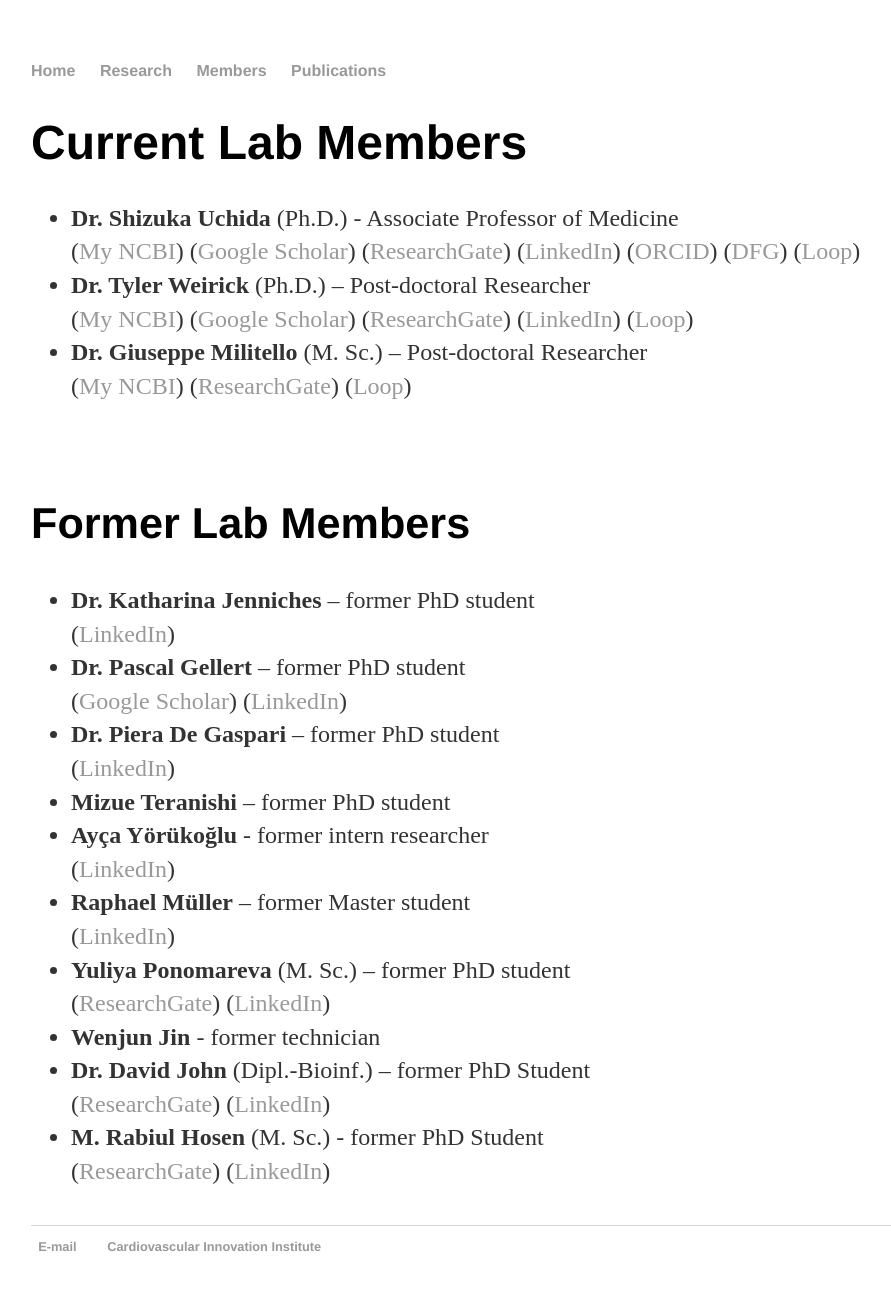
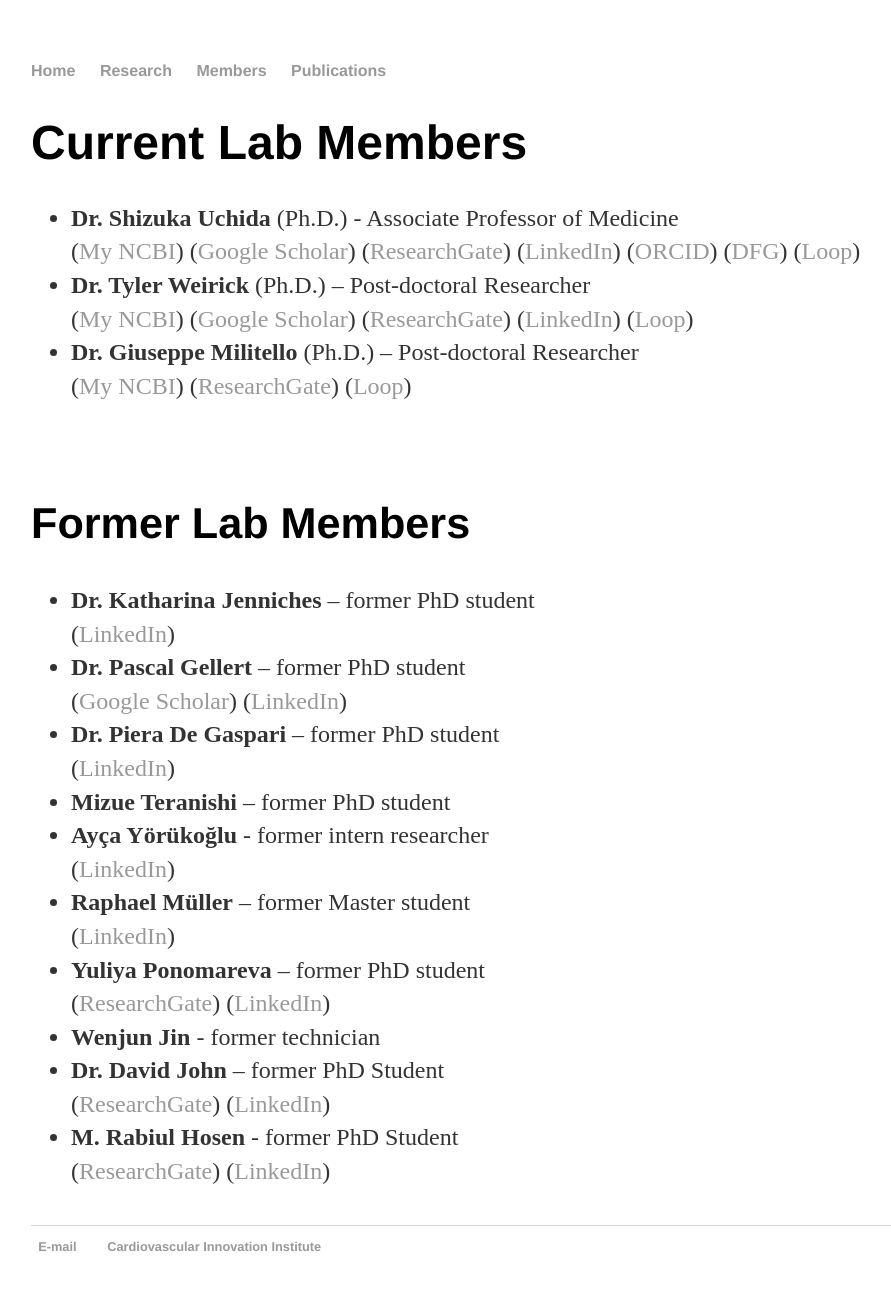
Before and after one commit to heartlncrna/heartlncrna.github.io, a Jekyll site: the page members/member_list.html, which Jekyll copies as it is, in a window 1280 px wide. Shown: the whole page, without its empty margins (161-1052 px from the left). Built offline with Jekyll 4.4.1, drawn with Linux system fonts in a browser that asks for light colours.

Commit message:
Update member_list.html

```diff
--- a/members/member_list.html
+++ b/members/member_list.html
@@ -43,7 +43,7 @@
 					(<a href="https://www.linkedin.com/in/tyler-weirick-4530aa53"><span class="ptHyperlink">LinkedIn</span></a>)
 					(<a href="https://loop.frontiersin.org/people/545776/overview"><span class="ptHyperlink">Loop</span></a>)
 			<br>
-				<li><b>Dr. Giuseppe Militello</b> (M. Sc.) – Post-doctoral Researcher</li>
+				<li><b>Dr. Giuseppe Militello</b> (Ph.D.) – Post-doctoral Researcher</li>
 					(<a href="https://www.ncbi.nlm.nih.gov/myncbi/browse/collection/51763055/?sort=date&direction=descending"><span class="ptHyperlink">My NCBI</span></a>)
 					(<a href="https://www.researchgate.net/profile/Giuseppe_Militello"><span class="ptHyperlink">ResearchGate</span></a>)
 					(<a href="https://loop.frontiersin.org/people/557408/overview"><span class="ptHyperlink">Loop</span></a>)
@@ -75,17 +75,17 @@
 				<li><b>Raphael Müller</b> – former Master student</li>
 					(<a href="https://www.linkedin.com/in/raphael-mueller-00a328125"><span class="ptHyperlink">LinkedIn</span></a>)
 			<br>
-				<li><b>Yuliya Ponomareva</b> (M. Sc.) – former PhD student</li>
+				<li><b>Yuliya Ponomareva</b> – former PhD student</li>
 					(<a href="https://www.researchgate.net/profile/Yuliya_Ponomareva"><span class="ptHyperlink">ResearchGate</span></a>)
 					(<a href="https://de.linkedin.com/in/yuliya-ponomareva-a21b0663"><span class="ptHyperlink">LinkedIn</span></a>)
 			<br>
 				<li><b>Wenjun Jin</b> - former technician</li>
 
-				<li><b>Dr. David John</b> (Dipl.-Bioinf.) – former PhD Student</li>
+				<li><b>Dr. David John</b> – former PhD Student</li>
 					(<a href="https://www.researchgate.net/profile/David_John8"><span class="ptHyperlink">ResearchGate</span></a>)
 					(<a href="https://www.linkedin.com/in/david-john-224552104"><span class="ptHyperlink">LinkedIn</span></a>)
 			<br>
-				<li><b>M. Rabiul Hosen</b> (M. Sc.) - former PhD Student</li>
+				<li><b>M. Rabiul Hosen</b> - former PhD Student</li>
 					(<a href="https://www.researchgate.net/profile/Rabiul_Hosen"><span class="ptHyperlink">ResearchGate</span></a>)
 					(<a href="https://www.linkedin.com/in/m-rabiul-hosen-100b7769"><span class="ptHyperlink">LinkedIn</span></a>)
 
```
